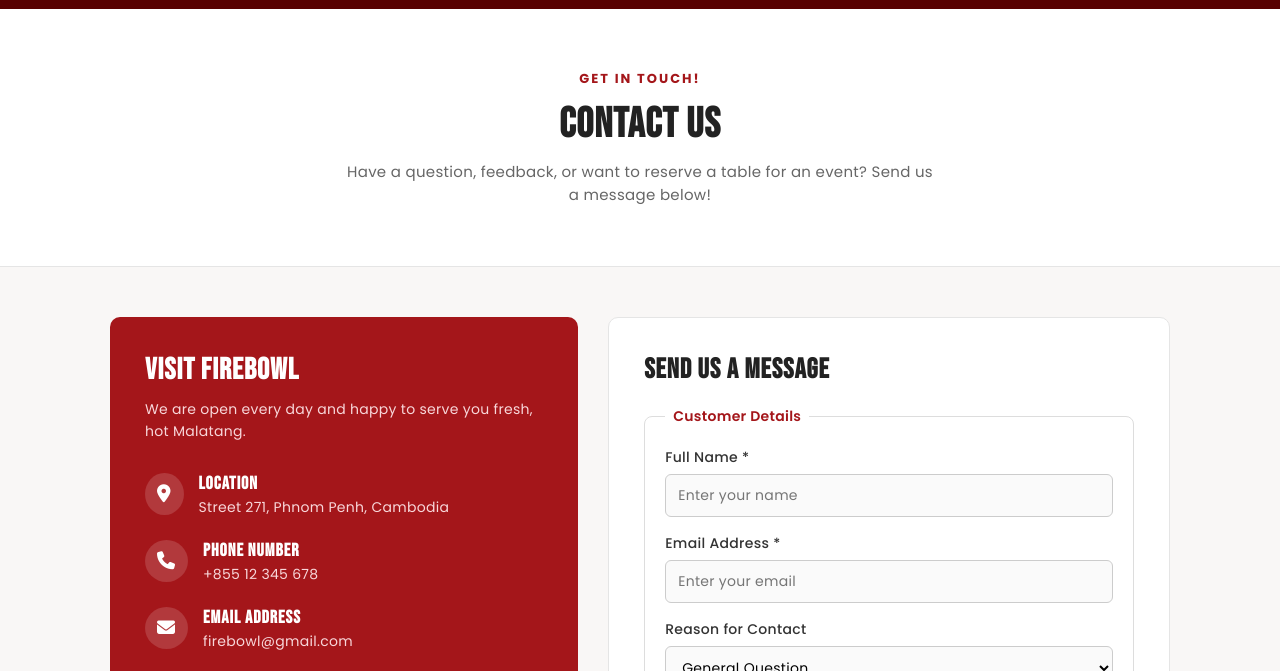
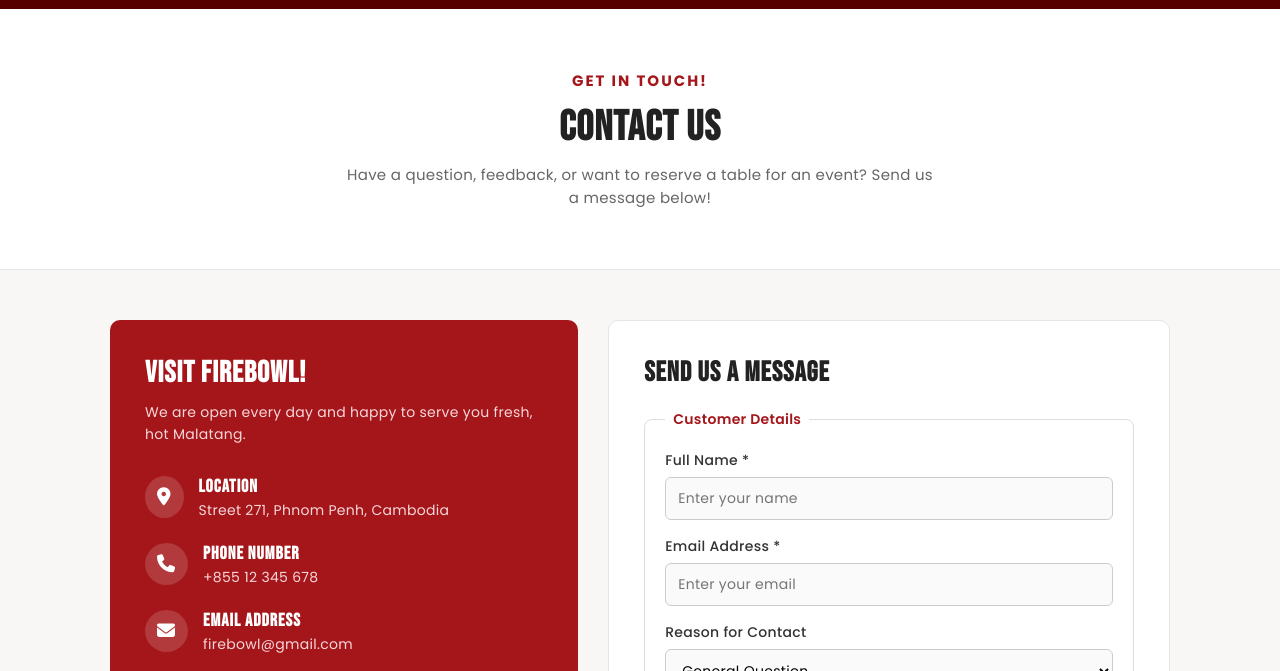
Before and after one commit to vichie-vichekachheng/Fire, a plain HTML site: page contact.html in a window 1280 px wide. Shown: the part 85-756 px from the top of the page. Drawn offline with Linux system fonts and the light colour scheme; a web font is replaced by a local one.

Commit message:
modify contact page

```diff
--- a/contact.html
+++ b/contact.html
@@ -70,7 +70,7 @@
 
         <!-- Left Column: Restaurant Info -->
         <div class="info-box">
-          <h2>Visit FireBowl</h2>
+          <h2>Visit FireBowl!</h2>
           <p class="info-subtitle">We are open every day and happy to serve you fresh, hot Malatang.</p>
 
           <div class="info-row">
@@ -178,7 +178,7 @@
 
         <details class="faq-item">
           <summary>3. Do I need to book in advance for events?</summary>
-          <p>Walk-ins are welcome, but for groups of 5 or more or for the Spicy Reaper Challenge, we recommend sending
+          <p>Walk-ins are welcome, but for groups of 5 or more or for the Spicy Malatang Challenge, we recommend sending
             us a message above.</p>
         </details>
 
--- a/css/contact.css
+++ b/css/contact.css
@@ -30,7 +30,7 @@
 
 .page-banner span {
   color: #a4161a;
-  font-size: 13px;
+  font-size: 15px;
   font-weight: 700;
   letter-spacing: 2px;
 }
```
Also changed, not shown: 1 other file.
